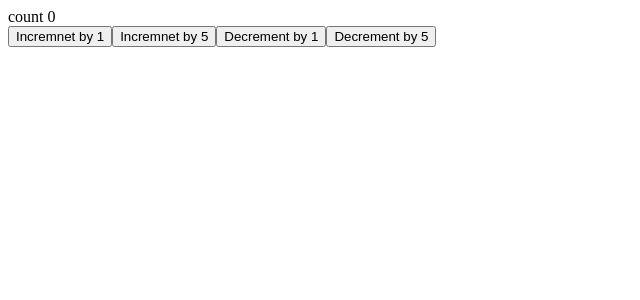
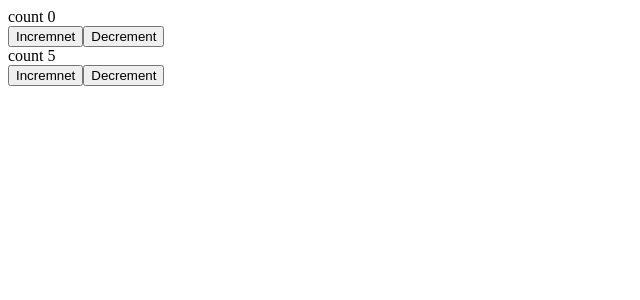
Before and after one commit to nayem-miah/React-Sumit, a React (Vite) app in the folder sumitVai/: page / in a window 1280 px wide. Shown: the top 300 px of the page, without its empty margins (0-640 px from the left). Built offline with nearby package versions, Linux system fonts and the light colour scheme.

Commit message:
'commited'

```diff
--- a/sumitVai/src/App.jsx
+++ b/sumitVai/src/App.jsx
@@ -3,7 +3,7 @@
 import ShowCount from './component/hook/useMemoUseCallback/ShowCount'
 import Title from './component/hook/useMemoUseCallback/Title'
 import Form from './component/hook/useRef/Form'
-import ComplexCounter from './component/hook/useReducer/ComplexCounter'
+import CounterLast from './component/hook/useReducer/CountLast'
 export default function App() {
 
   const [count1, setCount1] = React.useState(0)
@@ -53,7 +53,7 @@
   <div>
 
    {/* <Form/> */}
-   <ComplexCounter/>
+   <CounterLast/>
 
   </div>
 )
--- /dev/null
+++ b/sumitVai/src/component/hook/useReducer/CountLast.jsx
@@ -0,0 +1,42 @@
+import React from 'react'
+import { useReducer } from 'react'
+
+const initialState = 0;
+const initialState2 = 5;
+const reducer = (state,action) => {
+
+    switch (action) {
+        case 'increment':
+            return state + 1;
+        case 'decrement':
+            return state - 1;
+        default:
+            return state;
+    }
+
+}
+
+
+export default function CounterLast() {
+
+    const [count,dispatch] = useReducer(reducer, initialState);
+    const [count2,dispatch2] = useReducer(reducer, initialState2);
+
+
+  return (
+    <div>
+        <div>
+            <div>count  {count}</div>
+            <button type='button' onClick={()=> dispatch('increment')}>Incremnet</button>
+            <button type='button' onClick={()=> dispatch('decrement')}>Decrement</button>
+        </div>
+
+        <div>
+            <div>count  {count2}</div>
+            <button type='button' onClick={()=> dispatch2('increment')}>Incremnet</button>
+            <button type='button' onClick={()=> dispatch2('decrement')}>Decrement</button>
+        </div>
+
+    </div>
+  )
+}
```
